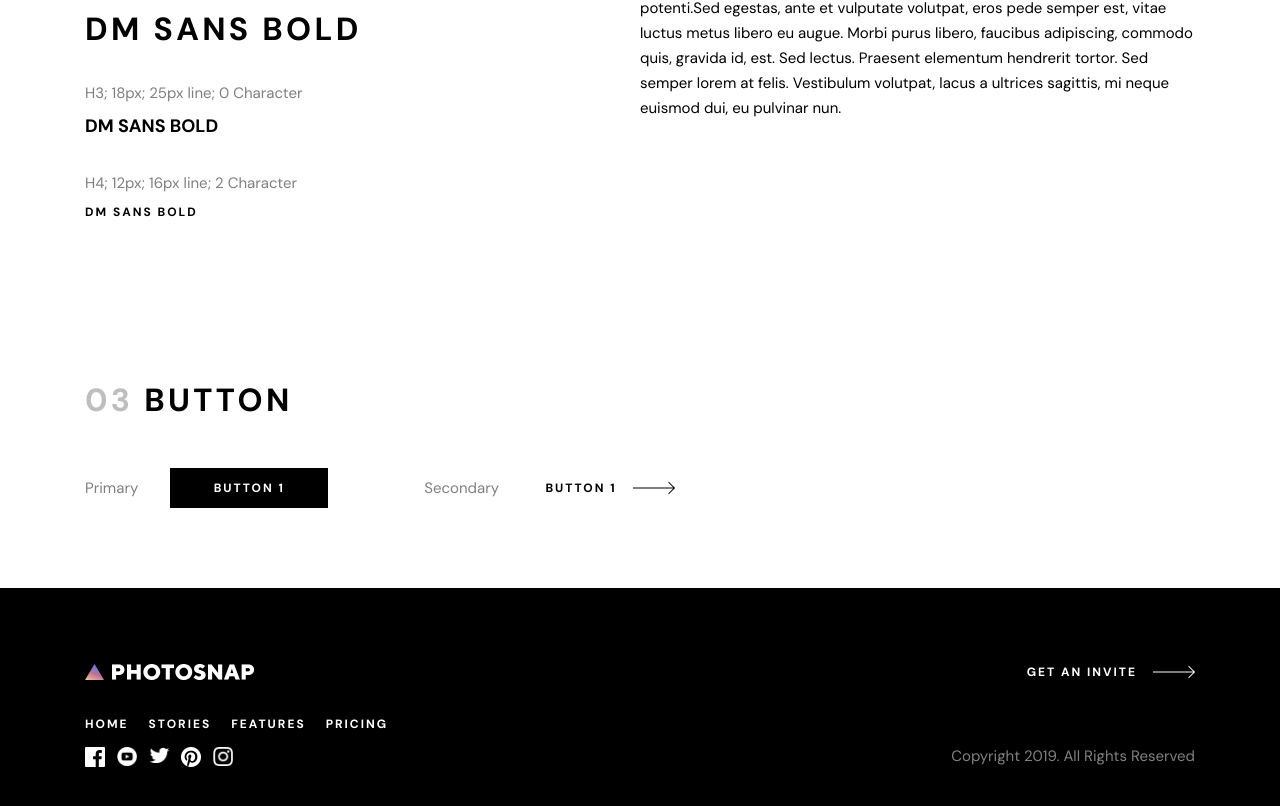
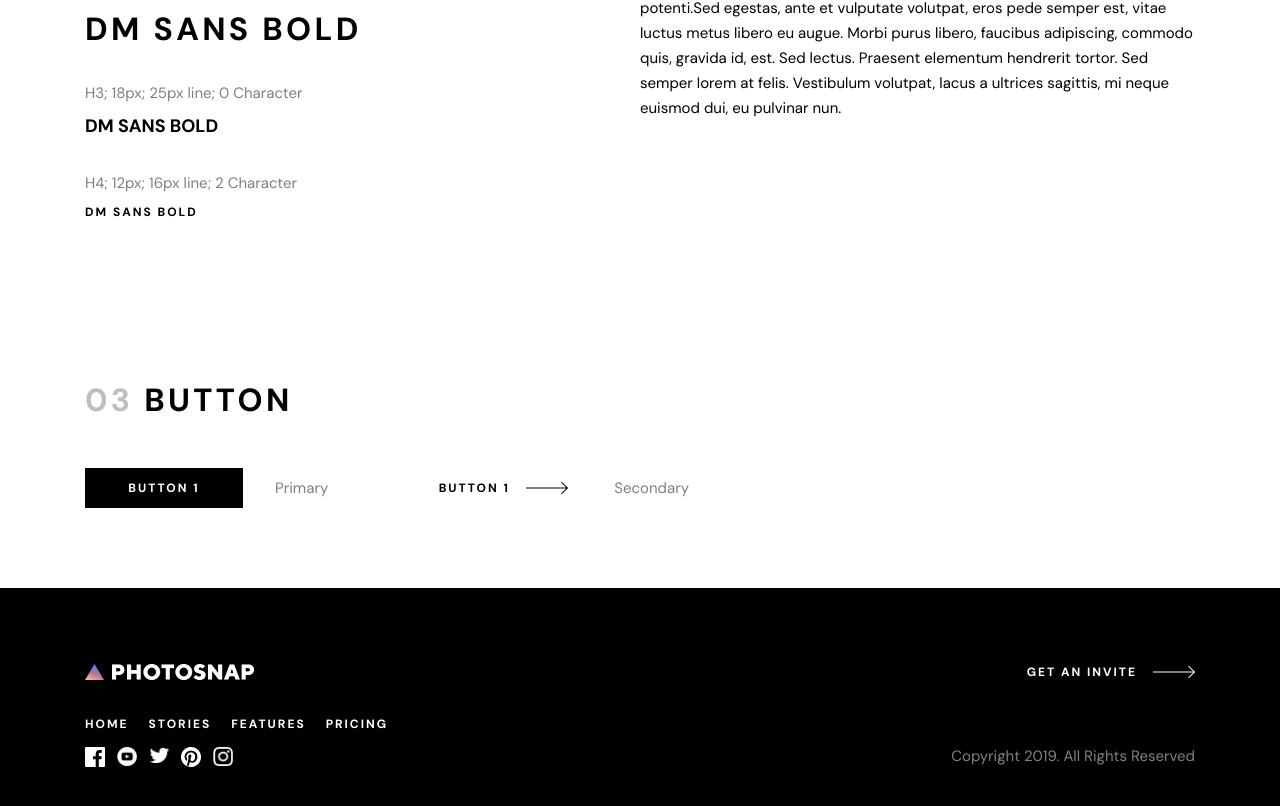
Before and after one commit to sergioreynoso/photosnap-multi-page-website, a Next.js app: page /design-system in a window 1280 px wide. Shown: the part 1565-2371 px from the top of the page. Built offline with nearby package versions, Linux system fonts and the light colour scheme.

Commit message:
refactor: change order of nodes so label is after the component

```diff
--- a/src/components/design-system/buttons.tsx
+++ b/src/components/design-system/buttons.tsx
@@ -10,12 +10,12 @@ export default function Buttons() {
       </h2>
       <div className="flex flex-col gap-12 tablet:flex-row tablet:gap-24">
         <div className="flex items-center gap-8">
+          <Button type="primary">button 1</Button>
           <span className="opacity-50">Primary</span>
-          <Button type="primary">button 1</Button>
         </div>
         <div className="flex items-center gap-8">
+          <Button type="secondary">button 1</Button>
           <span className="opacity-50">Secondary</span>
-          <Button type="secondary">button 1</Button>
         </div>
       </div>
     </div>
```
